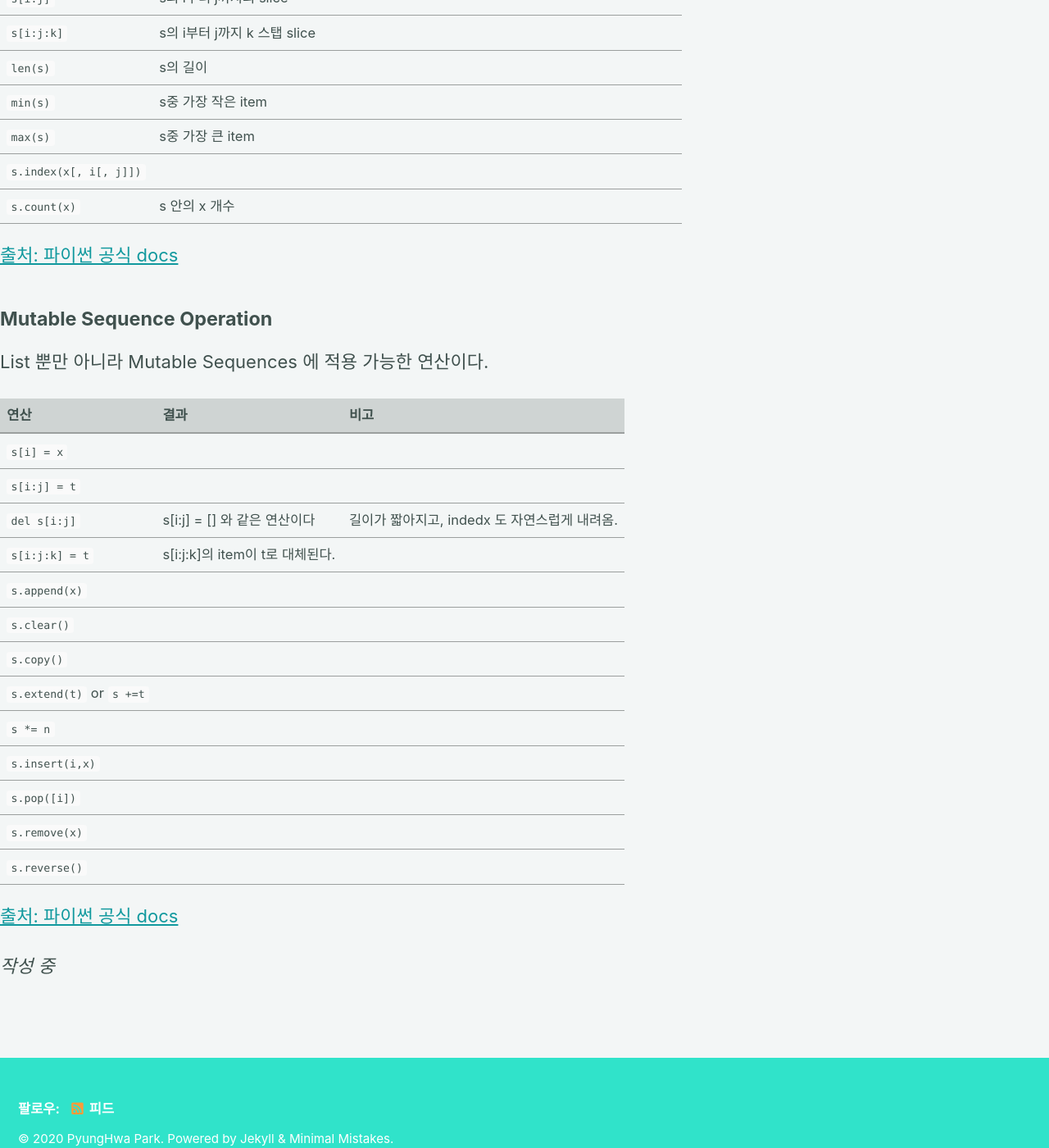
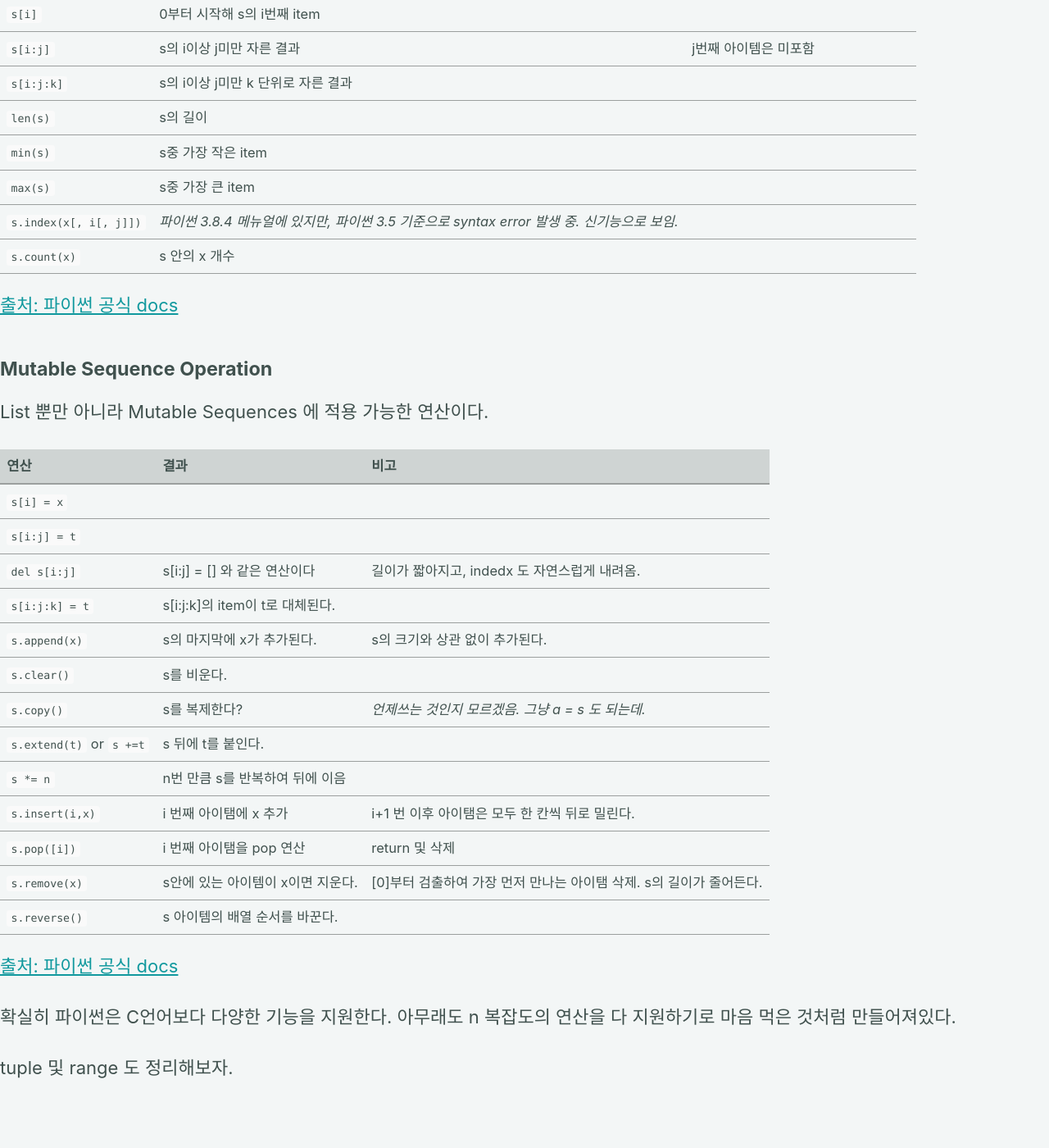
Before and after one commit to Dried-Apricot/Dried-Apricot.github.io, a Jekyll site: the page built from _posts/2020-07-15-python-list.md, in a window 1280 px wide and 1400 px high, scrolled down 873 px. Shown: the whole window at 82% size. Built offline with Jekyll 4.4.1, drawn with Linux system fonts in a browser that asks for light colours; cached includes are drawn as plain includes; our own code applies the rules of GitHub Pages for plain Markdown files; some of the changed text lies outside the part shown.

Commit message:
List 정리 완료

```diff
--- a/_posts/2020-07-15-python-list.md
+++ b/_posts/2020-07-15-python-list.md
@@ -19,6 +19,9 @@ categories: python3 algorithm
 List 뿐만 아니라 Sequences 에 적용 가능한 연산이다.
 
 
+(List, tuple, range)
+
+
 s와 t는 같은 타입의 sequences이고,
 x 는 대수이다.
 
@@ -30,12 +33,12 @@ x 는 대수이다.
 |`s + t`|s 뒤에 t 붙이는 연산                              |예를 들어 s=[1],t=[2]라면 s+t = [1,2]|
 |`s * n` or `n * s`|각각의 item에 n을 곱하는 연산||
 |`s[i]`|0부터 시작해 s의 i번째 item||
-|`s[i:j]`|s의 i부터 j까지의 slice||
-|`s[i:j:k]`|s의 i부터 j까지 k 스탭 slice||
+|`s[i:j]`|s의 i이상 j미만 자른 결과|j번째 아이템은 미포함|
+|`s[i:j:k]`|s의 i이상 j미만 k 단위로 자른 결과||
 |`len(s)`|s의 길이||
 |`min(s)`|s중 가장 작은 item||
 |`max(s)`|s중 가장 큰 item||
-|`s.index(x[, i[, j]])`|||
+|`s.index(x[, i[, j]])`|*파이썬 3.8.4 메뉴얼에 있지만, 파이썬 3.5 기준으로 syntax error 발생 중. 신기능으로 보임.*||
 |`s.count(x)`|s 안의 x 개수||
 
 
@@ -45,23 +48,28 @@ x 는 대수이다.
 List 뿐만 아니라 Mutable Sequences 에 적용 가능한 연산이다.
 
 
+
 |연산|결과|비고|
 |---|           ---|---|
 |`s[i] = x`|||
 |`s[i:j] = t`|||
 |`del s[i:j]`|s[i:j] = [] 와 같은 연산이다                 |길이가 짧아지고, indedx 도 자연스럽게 내려옴.|
 |`s[i:j:k] = t`| s[i:j:k]의 item이 t로 대체된다.
-|`s.append(x)`|||
-|`s.clear()`|||
-|`s.copy()`|||
-|`s.extend(t)` or `s +=t`|||
-|`s *= n`|||
-|`s.insert(i,x)`|||
-|`s.pop([i])`|||
-|`s.remove(x)`|||
-|`s.reverse()`|||
+|`s.append(x)`|s의 마지막에 x가 추가된다.|s의 크기와 상관 없이 추가된다.|
+|`s.clear()`|s를 비운다.||
+|`s.copy()`|s를 복제한다?|*언제쓰는 것인지 모르겠음. 그냥 a = s 도 되는데.*|
+|`s.extend(t)` or `s +=t`|s 뒤에 t를 붙인다.||
+|`s *= n`|n번 만큼 s를 반복하여 뒤에 이음||
+|`s.insert(i,x)`|i 번째 아이탬에 x 추가|i+1 번 이후 아이탬은 모두 한 칸씩 뒤로 밀린다.|
+|`s.pop([i])`|i 번째 아이탬을 pop 연산|return 및 삭제|
+|`s.remove(x)`|s안에 있는 아이템이 x이면 지운다.|[0]부터 검출하여 가장 먼저 만나는 아이탬 삭제. s의 길이가 줄어든다.|
+|`s.reverse()`|s 아이템의 배열 순서를 바꾼다.||
 
 
 [출처: 파이썬 공식 docs](https://docs.python.org/3/library/stdtypes.html#typesseq-mutable)
 
-*작성 중*
+
+확실히 파이썬은 C언어보다 다양한 기능을 지원한다.
+아무래도 n 복잡도의 연산을 다 지원하기로 마음 먹은 것처럼 만들어져있다.
+
+tuple 및 range 도 정리해보자.
```
Also changed, not shown: other parts of _posts/2020-07-15-python-list.md (+1 -1 lines).
